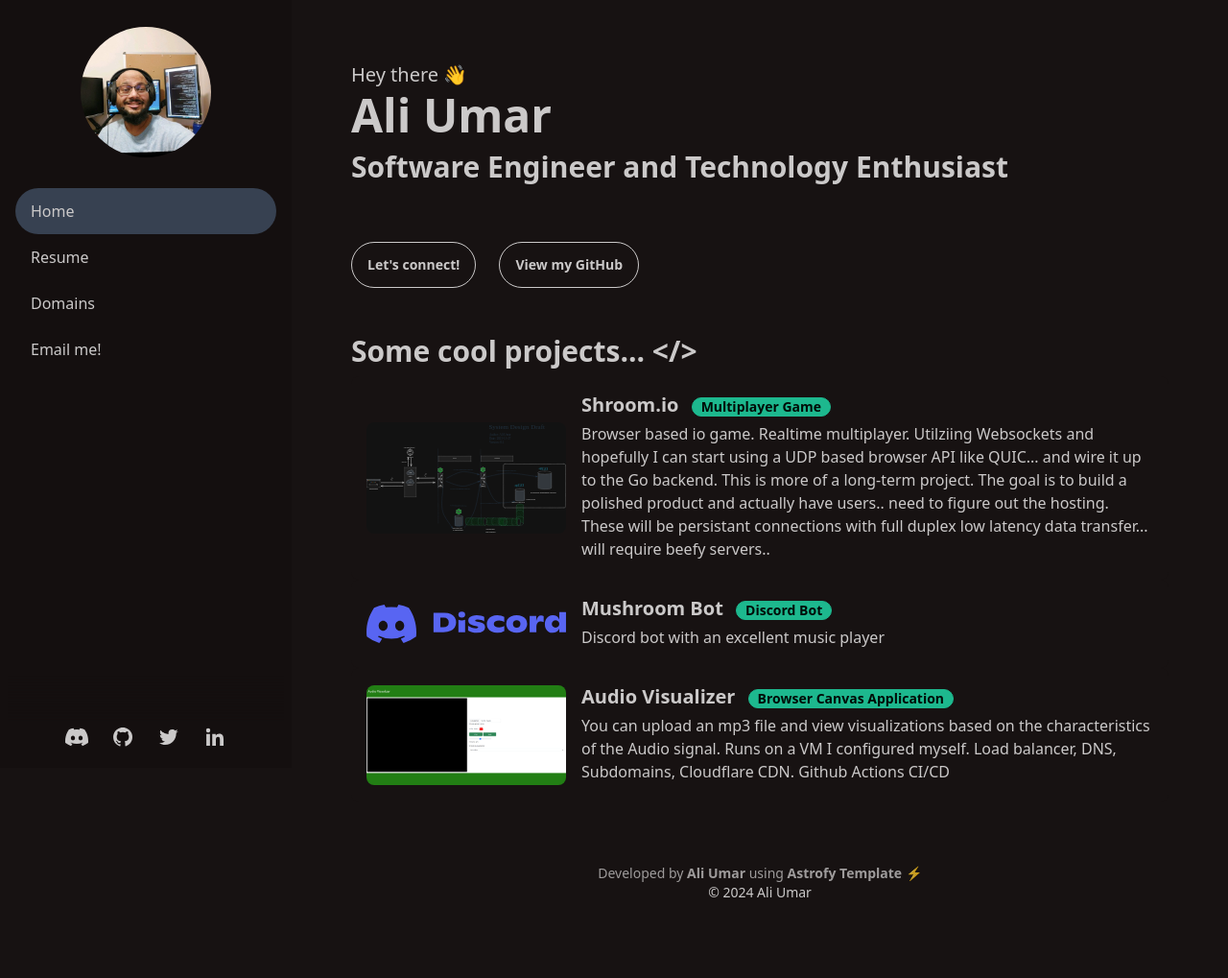
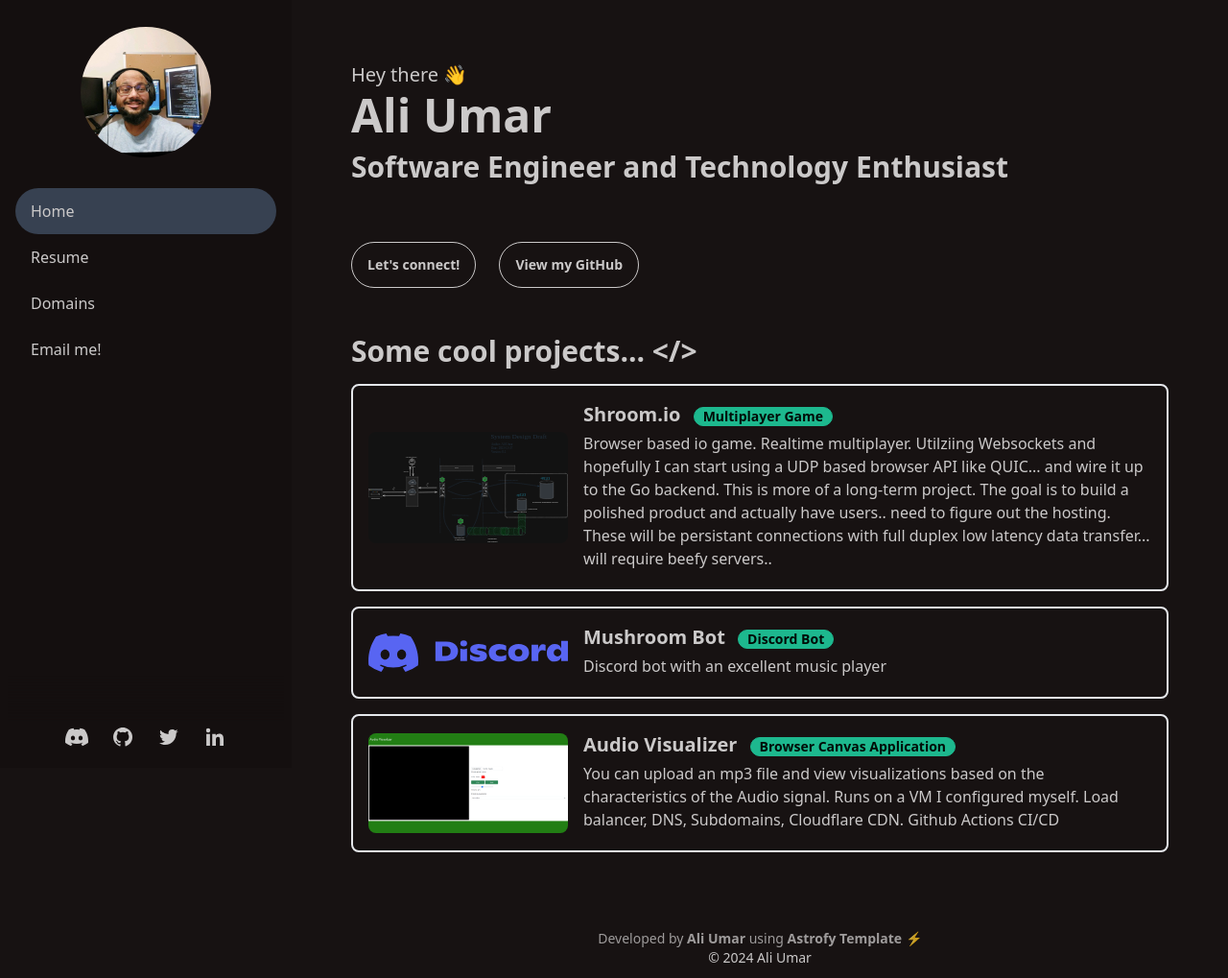
Before and after one commit to ArmyaAli/portfolio, an Astro site: page / in a window 1280 px wide. Shown: the whole page at 96% size. Before the commit the page ends 968 px from the top, so only its background shows below. Built offline with nearby package versions, Linux system fonts and the light colour scheme; Astro itself is replaced by a stand-in of ours.

Commit message:
add: borders around project entries

```diff
--- a/src/components/HorizontalCard.astro
+++ b/src/components/HorizontalCard.astro
@@ -5,7 +5,7 @@ const tag_url = url.split("/").slice(0, -1).join("/") + "/tag";
 ---
 
 <div
-  class="rounded-lg bg-base-100 hover:shadow-xl transition ease-in-out hover:scale-[102%]"
+  class="rounded-lg bg-base-100 hover:shadow-xl transition ease-in-out hover:scale-[102%] border-2 my-4"
 >
   <a href={url} target={target}>
     <div class="hero-content flex-col md:flex-row">
```
